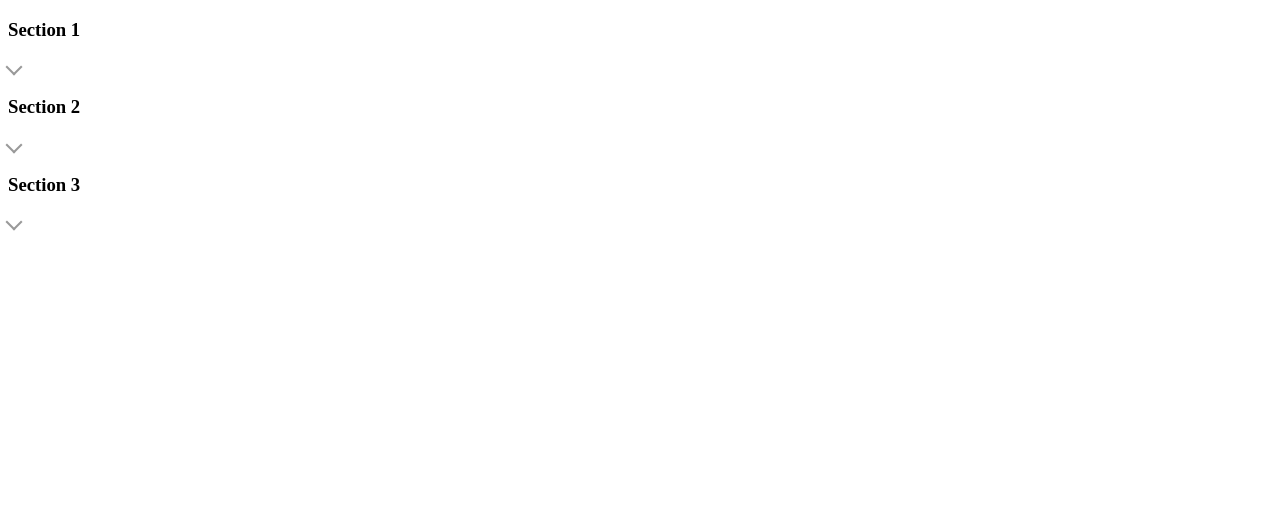
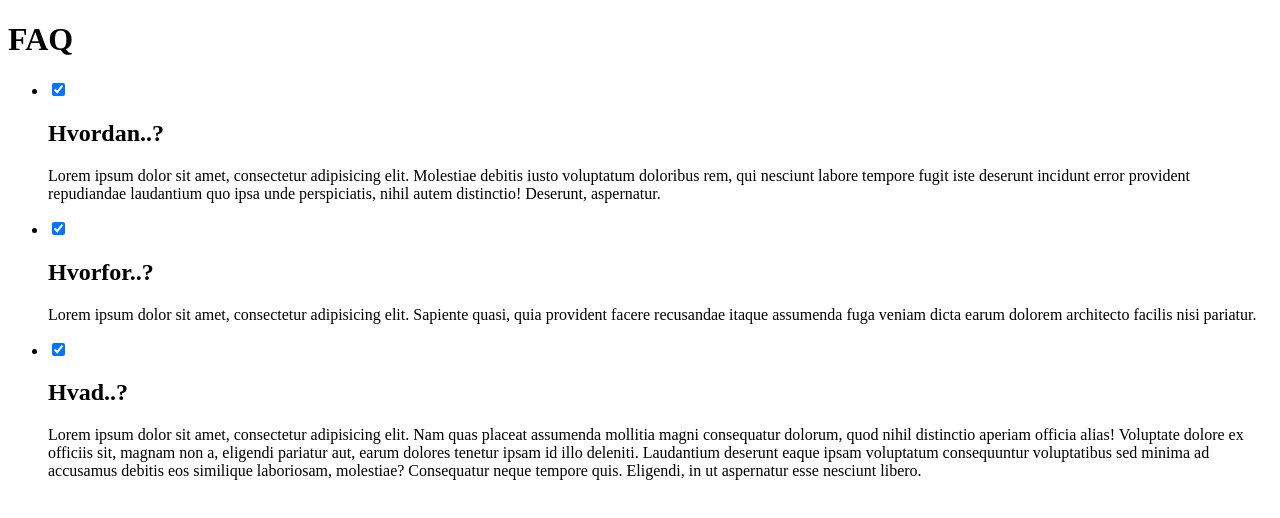
Before and after one commit to eordan/cssBayanTest, a plain HTML site: page index.html in a window 1280 px wide. Drawn offline with Linux system fonts and the light colour scheme.

Commit message:
Update index.html

```diff
--- a/index.html
+++ b/index.html
@@ -5,29 +5,29 @@
   </head>
   <body>
 
-    <div class="accordion">
-      <div class="accordion-header">
-        <h3>Section 1</h3>
-        <span class="accordion-icon"></span>
-      </div>
-      <div class="accordion-content">
-        <p>Content for section 1 goes here.</p>
-      </div>
-      <div class="accordion-header">
-        <h3>Section 2</h3>
-        <span class="accordion-icon"></span>
-      </div>
-      <div class="accordion-content">
-        <p>Content for section 2 goes here.</p>
-      </div>
-      <div class="accordion-header">
-        <h3>Section 3</h3>
-        <span class="accordion-icon"></span>
-      </div>
-      <div class="accordion-content">
-        <p>Content for section 3 goes here.</p>
-      </div>
-    </div>
+<div id="faq">
+  <h1>FAQ</h1>
+  <ul>
+    <li>
+      <input type="checkbox" checked>
+      <i></i>
+      <h2>Hvordan..?</h2>
+      <p>Lorem ipsum dolor sit amet, consectetur adipisicing elit. Molestiae debitis iusto voluptatum doloribus rem, qui nesciunt labore tempore fugit iste deserunt incidunt error provident repudiandae laudantium quo ipsa unde perspiciatis, nihil autem distinctio! Deserunt, aspernatur.</p>
+    </li>
+    <li>
+      <input type="checkbox" checked>
+      <i></i>
+      <h2>Hvorfor..?</h2>
+      <p>Lorem ipsum dolor sit amet, consectetur adipisicing elit. Sapiente quasi, quia provident facere recusandae itaque assumenda fuga veniam dicta earum dolorem architecto facilis nisi pariatur.</p>
+    </li>
+    <li>
+      <input type="checkbox" checked>
+      <i></i>
+      <h2>Hvad..?</h2>
+      <p>Lorem ipsum dolor sit amet, consectetur adipisicing elit. Nam quas placeat assumenda mollitia magni consequatur dolorum, quod nihil distinctio aperiam officia alias! Voluptate dolore ex officiis sit, magnam non a, eligendi pariatur aut, earum dolores tenetur ipsam id illo deleniti. Laudantium deserunt eaque ipsam voluptatum consequuntur voluptatibus sed minima ad accusamus debitis eos similique laboriosam, molestiae? Consequatur neque tempore quis. Eligendi, in ut aspernatur esse nesciunt libero.</p>
+    </li>
+  </ul>
+</div>
 
 
   </body>
```
